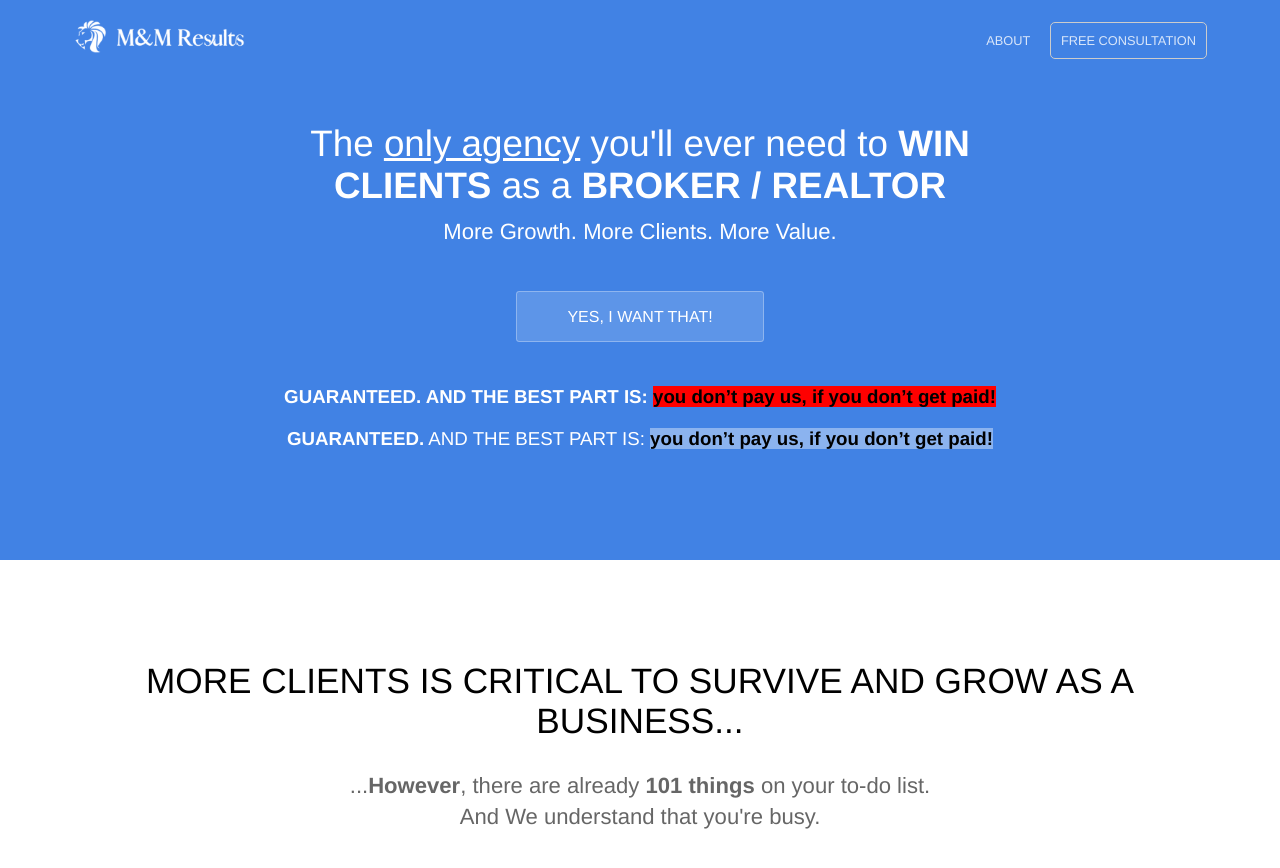
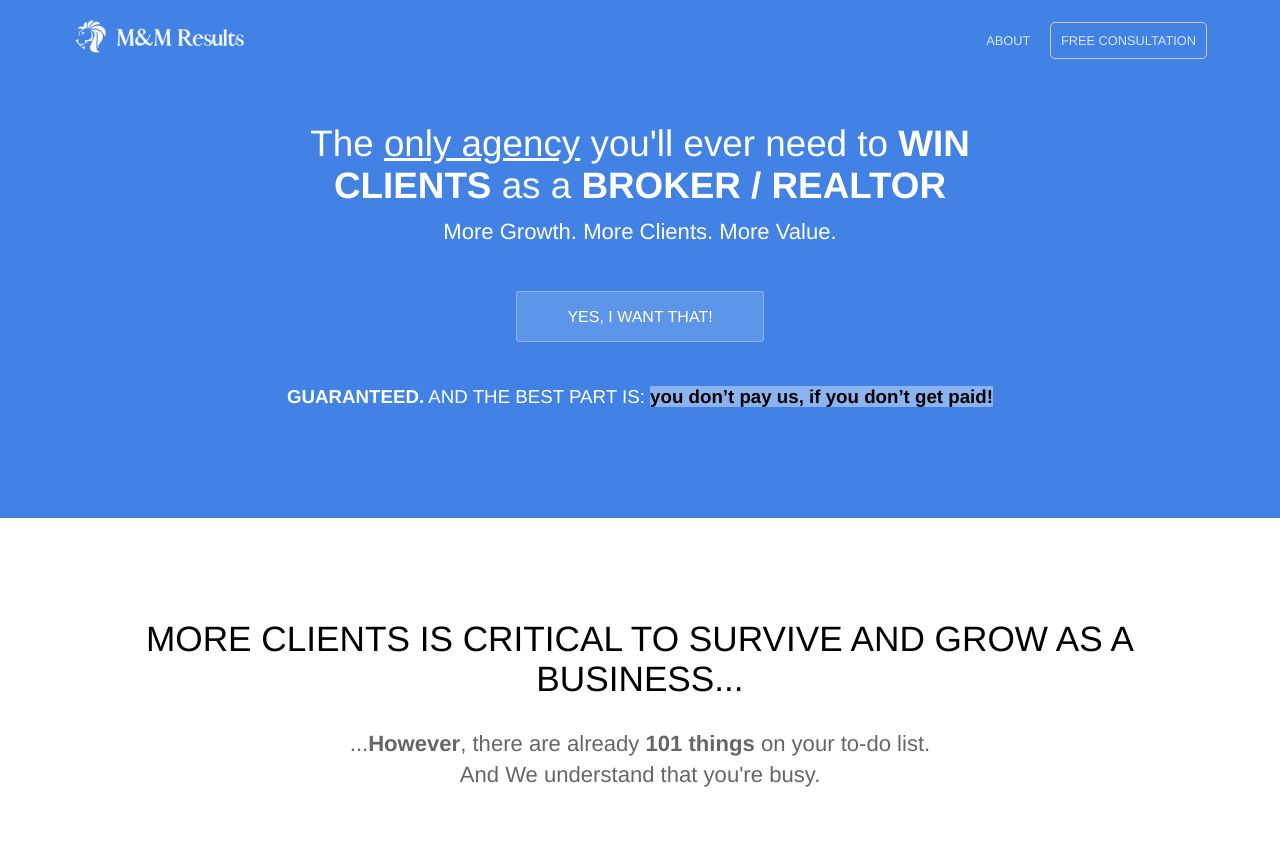
Before and after one commit to Huntinex/MMResults, a Jekyll site: the page built from index.html, in a window 1280 px wide and 900 px high. Shown: the top 868 px of the window. Built offline with Jekyll 4.4.1, drawn with Linux system fonts in a browser that asks for light colours.

Commit message:
Update index.html

```diff
--- a/index.html
+++ b/index.html
@@ -8,7 +8,6 @@ description: More Growth. More Clients. More Value.
 		<small></small>
 		<p class="subtext editable">More Growth. More Clients. More Value.</p>
 		<div class="cta button alt"><a href="#call">YES, I WANT THAT!</a></div>
-		<h3 style="font-weight: 450;"><strong>GUARANTEED. AND THE BEST PART IS:</strong> <mark style="font-weight:450;"><b>you don’t pay us, if you don’t get paid!</b></mark></h3>
 		<h3 style="font-weight: 450;"><b>GUARANTEED.</b> AND THE BEST PART IS: <mark style="font-weight:450;background-color:rgba(255, 255, 255, 0.39);"><b>you don’t pay us, if you don’t get paid!</b></mark></h3>
 	</div>
 </section>
```
